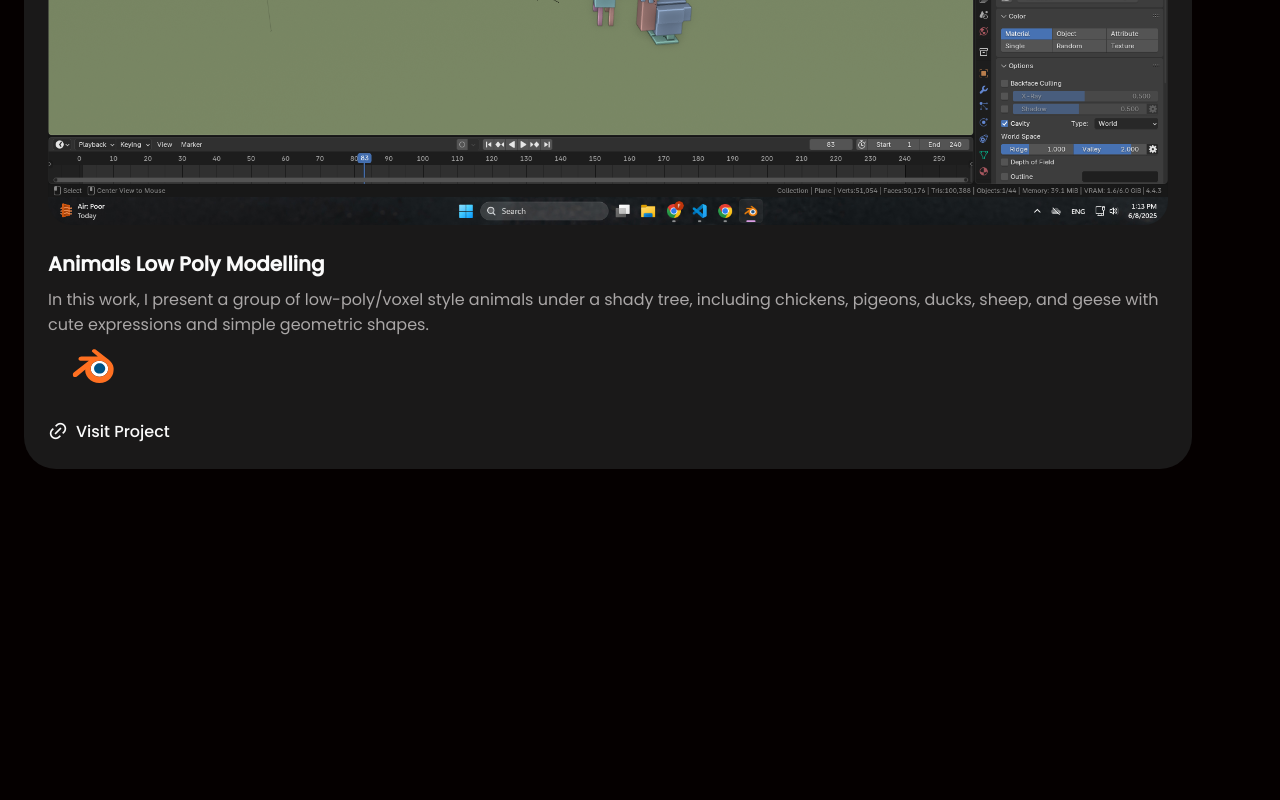
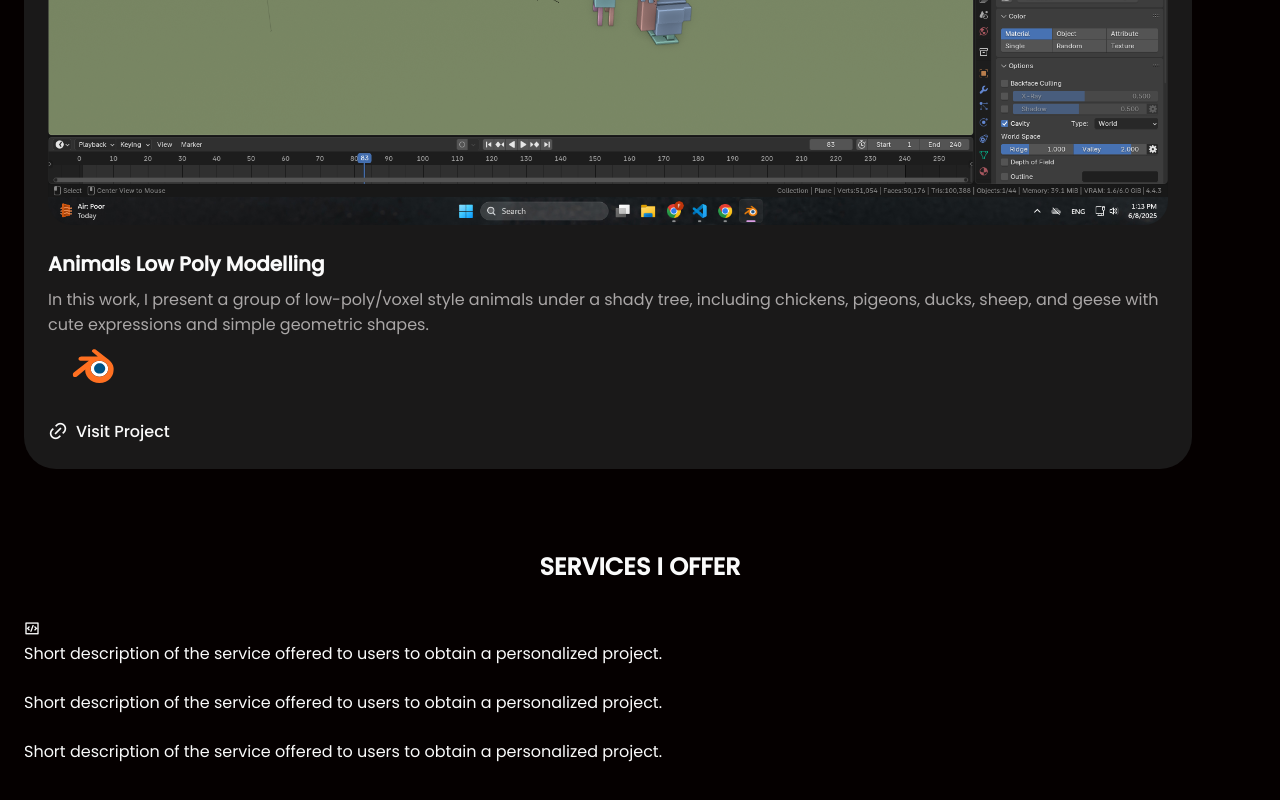
Before and after one commit to halimfahkri/WEB-FAKHRI, a plain HTML site: page index.html in a window 1280 px wide. Shown: the part 5156-5956 px from the top of the page. Before the commit the page ends 5913 px from the top, so only its background shows below. Drawn offline with nearby package versions, Linux system fonts and the light colour scheme.

Commit message:
yes commit

```diff
--- a/index.html
+++ b/index.html
@@ -251,7 +251,48 @@
 
          <!--==================== SERVICES ====================-->
          <section class="services section" id="services">
+            <h2 class="section__title">SERVICES I OFFER</h2>
 
+            <div class="services__container container grid">
+               <article class="services__card">
+                  <div class="services__icon">
+                     <div class="services__circle"></div>
+                     <i class="ri-code-box-line"></i>
+                  </div>
+
+                  <h3 class="services__name"></h3>
+                  <p class="services__description">
+                     Short description of the service offered
+                     to users to obtain a personalized project.
+                  </p>
+               </article>
+
+               <article class="services__card">
+                  <div class="services__icon">
+                     <div class="services__circle"></div>
+
+                  </div>
+
+                  <h3 class="services__name"></h3>
+                  <p class="services__description">
+                     Short description of the service offered
+                     to users to obtain a personalized project.
+                  </p>
+               </article>
+
+               <article class="services__card">
+                  <div class="services__icon">
+                     <div class="services__circle"></div>
+
+                  </div>
+
+                  <h3 class="services__name"></h3>
+                  <p class="services__description">
+                     Short description of the service offered
+                     to users to obtain a personalized project.
+                  </p>
+               </article>
+            </div>
          </section>
 
          <!--==================== EXPERIENCE ====================-->
```
